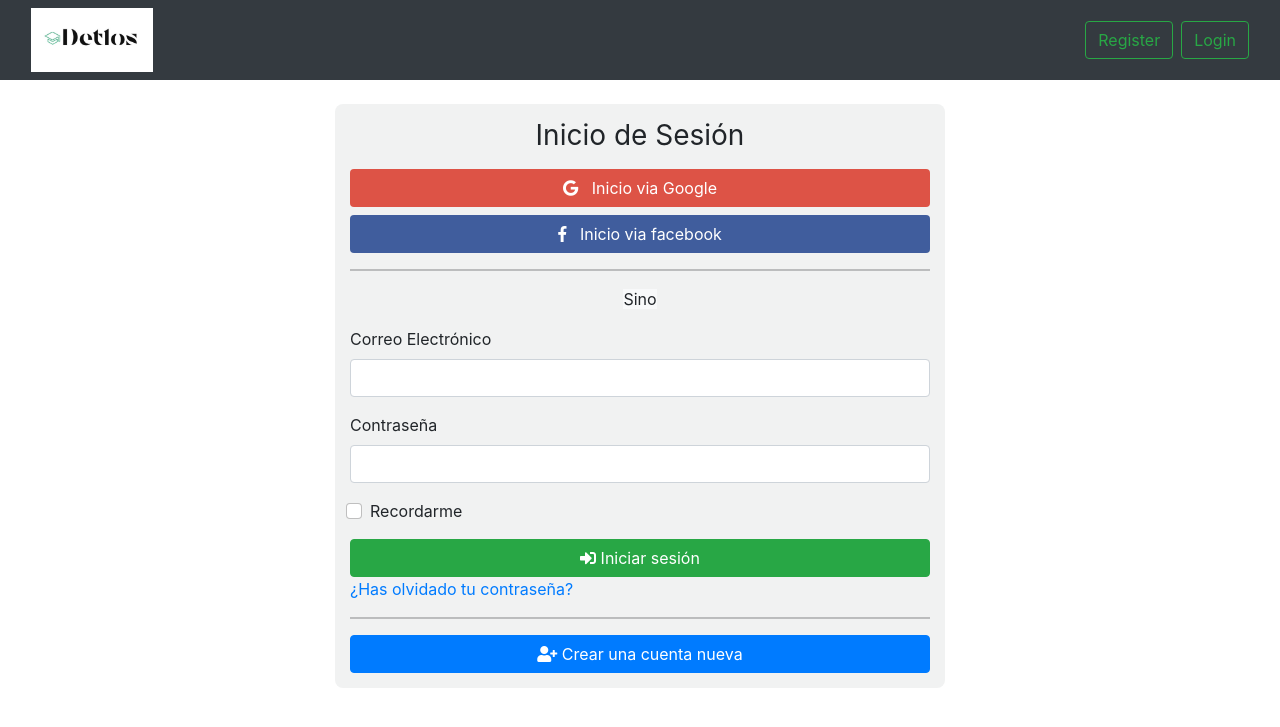
After one commit to Detlos/Web, a Flask app: template templates/login.html in a window 1280 px wide. The commit adds this page. Shown: the top 727 px of the page. Run offline with Flask 2, Linux system fonts and the light colour scheme; the template is opened without the code that fills it, so the values that code supplies are empty; some libraries are stand-ins or nearby versions.

Commit message:
rick login

```diff
--- a/main.py
+++ b/main.py
@@ -1,8 +1,4 @@
 from flask import Flask, redirect, render_template,url_for,request,flash
-<<<<<<< HEAD
-=======
-import requests as api
->>>>>>> 2fc3f60862f257f74bd493230f70a3e439f0918b
 import json
 import os
 
@@ -13,18 +9,15 @@ app = Flask(__name__)
 
 @app.route('/')
 def home():
-<<<<<<< HEAD
     return render_template("index.html")
 
 @app.route('/register')
 def register():
     return render_template("register.html")
 
+@app.route('/login')
+def login():
+    return render_template("login.html")
+
 if __name__ == '__main__':
     app.run(port = 5000,debug=True)
-=======
-    return render_template("index.html",logo='/home/eadlpl/Documents/web/DetlosSecurity/templates/images/logo.png')
-
-if __name__ == '__main__':
-    app.run(debug=True)
->>>>>>> 2fc3f60862f257f74bd493230f70a3e439f0918b
--- a/templates/base.html
+++ b/templates/base.html
@@ -31,6 +31,7 @@
 
       {% block content %}
       {% endblock %}
+      <script src="https://cdn.jsdelivr.net/npm/bootstrap@5.0.0-beta2/dist/js/bootstrap.bundle.min.js" integrity="sha384-b5kHyXgcpbZJO/tY9Ul7kGkf1S0CWuKcCD38l8YkeH8z8QjE0GmW1gYU5S9FOnJ0" crossorigin="anonymous"></script>
 
 </body>
 </html>
--- /dev/null
+++ b/templates/login.html
@@ -0,0 +1,38 @@
+{% extends "base.html" %}
+{% block tittle %}Iniciar sesión{% endblock%}
+
+{% block content %}
+
+    <div class="container mt-4 mb-4" style="width: 100%; max-width: 610px; padding: 15px; margin: auto; background-color: #f1f2f2; border-radius: .5rem;">
+        <h1 class="h3 mb-3 font-weight-normal" style="text-align: center">Inicio de Sesión</h1>
+        <p>
+            <a href="" class="btn btn-block" style="background-color: #dd5346;
+            color: #fff; "> <i class="fab fa-google"></i>   Inicio via Google</a>
+            <a href="" class="btn btn-block " style="background-color: #405D9D;
+            color: #fff;"> <i class="fab fa-facebook-f"></i>   Inicio via facebook</a>
+        </p>
+        <hr>
+        <p class="divider-text" style="text-align: center">
+            <span class="bg-light">Sino</span>
+        </p>
+        <form>
+            <div class="mb-3">
+              <label for="correo" class="form-label">Correo Electrónico</label>
+              <input type="email" class="form-control" id="correo" aria-describedby="emailHelp">
+            </div>
+            <div class="mb-3">
+              <label for="exampleInputPassword1" class="form-label">Contraseña</label>
+              <input type="password" class="form-control" id="exampleInputPassword1">
+            </div>
+            <div class="mb-3 form-check">
+              <input type="checkbox" class="form-check-input" id="exampleCheck1">
+              <label class="form-check-label" for="exampleCheck1">Recordarme</label>
+            </div>
+            <button type="submit" class="btn btn-block btn-success"><i class="fas fa-sign-in-alt"></i> Iniciar sesión</button>
+            <a href=""> ¿Has olvidado tu contraseña?</a>
+            <hr>
+            <button class="btn btn-primary btn-block" type="button" id="btn-signup"><i class="fas fa-user-plus"></i> Crear una cuenta nueva</button>
+          </form>
+    </div>
+
+{% endblock %}
```
